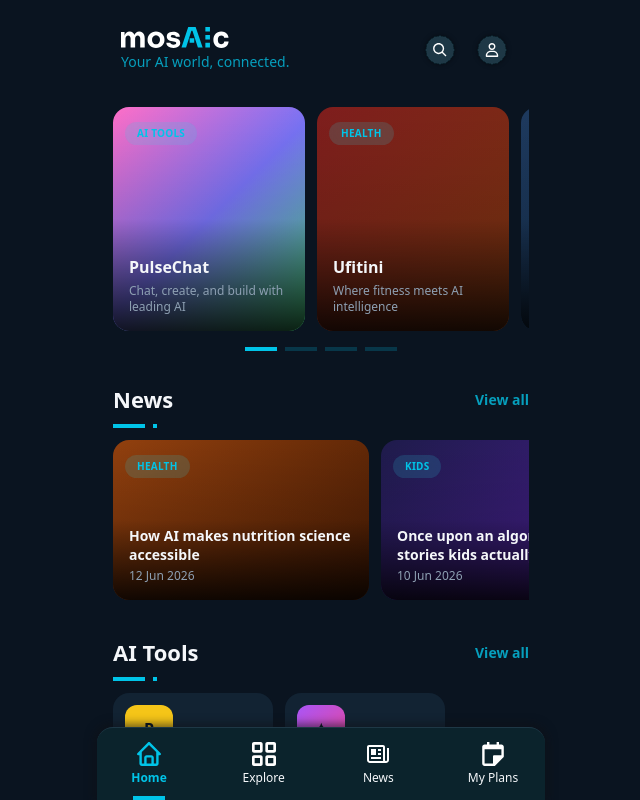
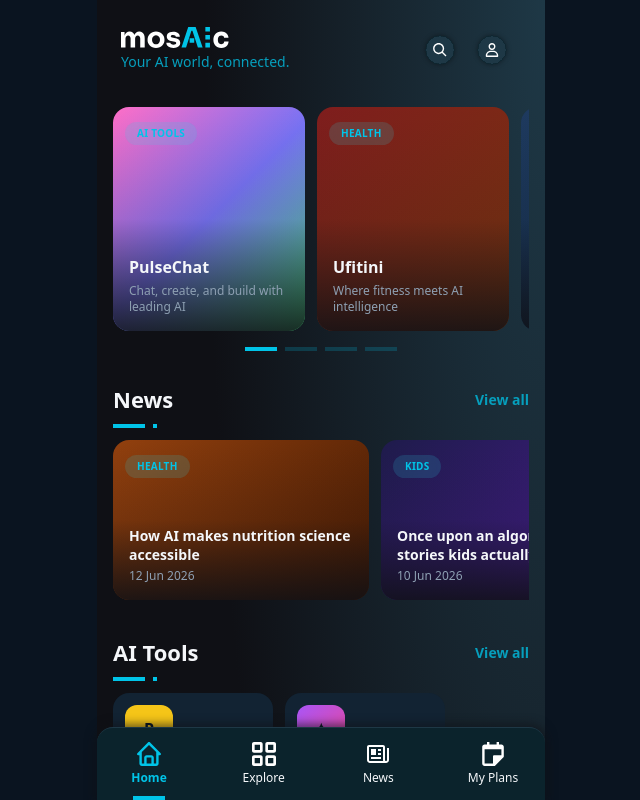
Before and after one commit to gkokko98/mosaic_ai_aggregator_demo, a React (Vite) app: page / in a window 1280 px wide. Shown: the top 800 px of the page, without its empty margins (319-959 px from the left). Built offline with nearby package versions, Linux system fonts and the light colour scheme.

Commit message:
Match homepage background to Figma gradient
Replace the flat app-bg color with Figma's "Primary/Black Gradient" —
a radial teal-to-black glow from the top-right corner — via a new
bg-app-gradient utility and color token, applied only to AppLayout's
root surface.

```diff
--- a/src/components/layout/AppLayout.tsx
+++ b/src/components/layout/AppLayout.tsx
@@ -16,7 +16,7 @@ export function AppLayout() {
   const isNewsArticle = useMatch("/news/:id");
 
   return (
-    <div className="mx-auto flex min-h-svh max-w-md flex-col bg-app-bg">
+    <div className="mx-auto flex min-h-svh max-w-md flex-col bg-app-gradient">
       {!isServiceDetails && !isNewsArticle && <Header />}
       <main className="flex-1 overflow-y-auto px-4 pb-6">
         <Outlet />
--- a/src/index.css
+++ b/src/index.css
@@ -19,6 +19,7 @@
   --color-text-secondary: #8ea0b3;
   --color-nav-bg: #0b232c;
   --color-nav-border: #1e3846;
+  --color-black: #0f1015;
 }
 
 body {
@@ -39,3 +40,7 @@ body {
     display: none;
   }
 }
+
+@utility bg-app-gradient {
+  background: radial-gradient(75.96% 98.3% at 100% 0%, var(--color-nav-border) 0%, var(--color-black) 100%);
+}
```
